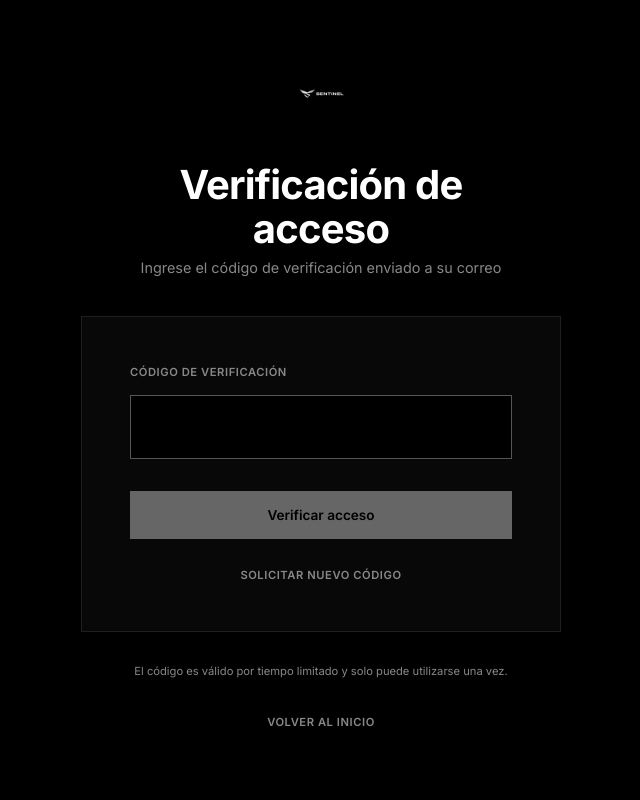
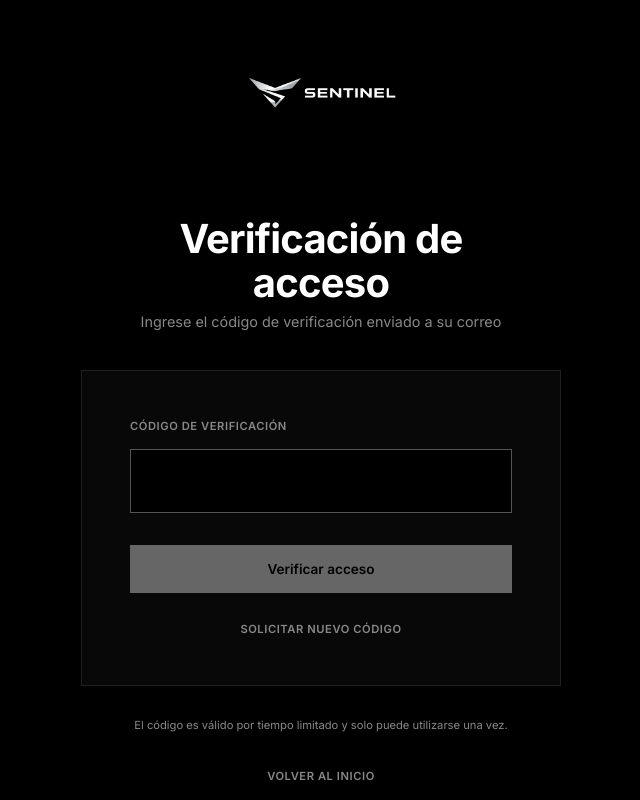
Before and after one commit to santijuan24/WAFTest, a plain HTML site: page WAFProyecto/waf_project/dashboard/login.html in a window 1280 px wide. Shown: the whole page, without its empty margins (319-959 px from the left). Drawn offline with Linux system fonts and the light colour scheme.

Commit message:
style: increased logo size

```diff
--- a/WAFProyecto/waf_project/dashboard/login.html
+++ b/WAFProyecto/waf_project/dashboard/login.html
@@ -53,8 +53,8 @@
 
 <body>
   <div class="container">
-    <div style="margin-bottom: 40px;">
-      <img src="logo.png" alt="Sentinel Logo" style="height: 48px; object-fit: contain;">
+    <div style="margin-bottom: 40px; display: flex; justify-content: center;">
+      <img src="logo.png" alt="Sentinel Logo" style="width: 100%; max-width: 240px; height: auto; object-fit: contain;">
     </div>
     <h1>Verificación de<br>acceso</h1>
     <div class="subtitle">Ingrese el código de verificación enviado a su correo</div>
```
Also changed, not shown: WAFProyecto/waf_project/dashboard/index.html (+2 -2 lines).
